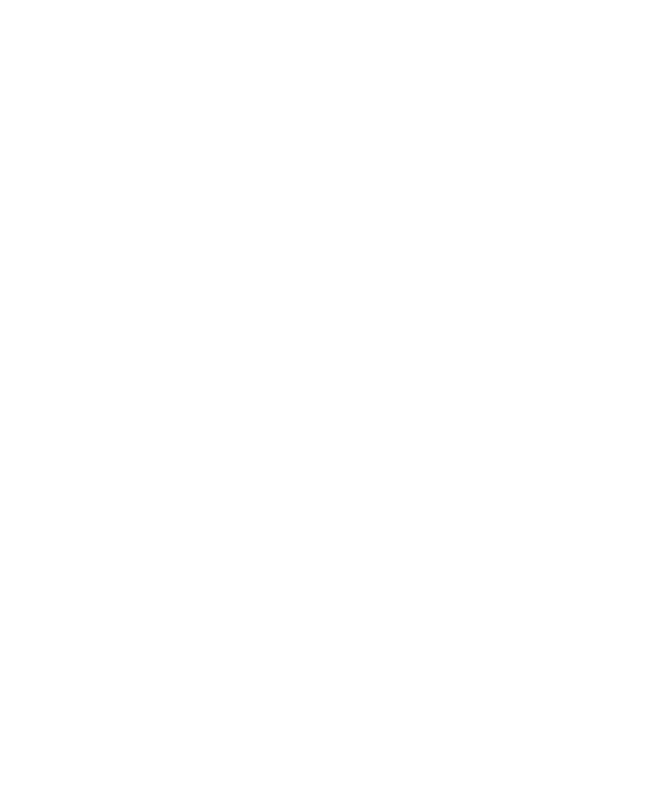
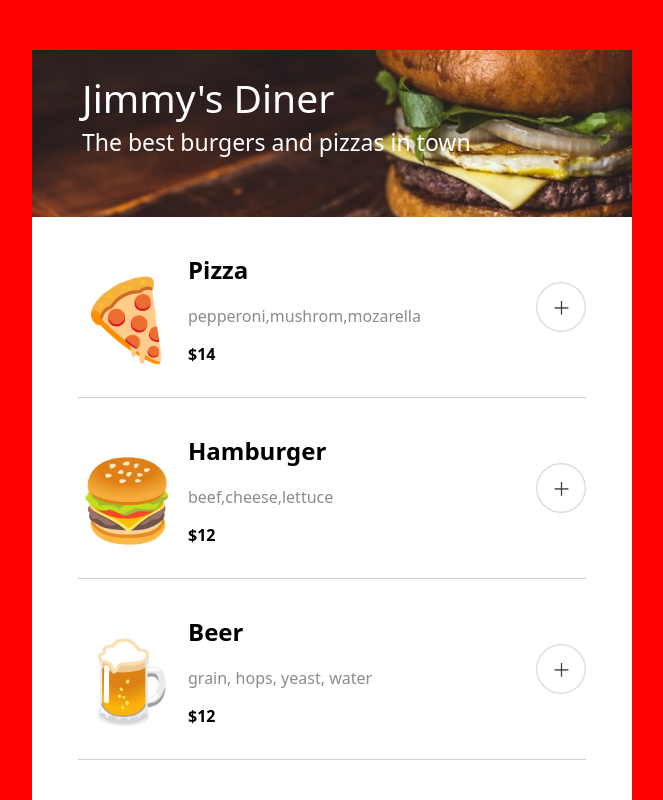
Before and after one commit to biosoluwa/Restaurant-ordering-app, a website built with Vite: page index.html in a window 1280 px wide. Shown: the top 800 px of the page, without its empty margins (308-971 px from the left). Built offline with nearby package versions, Linux system fonts and the light colour scheme; a web font is replaced by a local one.

Commit message:
default state

```diff
--- a/data.js
+++ b/data.js
@@ -1,4 +1,4 @@
-const menuArray = [
+export const menuArray = [
     {
         name: "Pizza",
         ingredients: ["pepperoni", "mushrom", "mozarella"],
--- a/index.css
+++ b/index.css
@@ -1,3 +1,78 @@
 body {
     margin: 0;
+    background-color: red;
+    font-family: "Smythe", system-ui;
 }
+
+.main-container{
+    width: 600px;
+    height: 1161px;
+    background-color: #FFFFFF;
+    margin: auto;
+    margin-top: 50px;
+}
+
+header{
+    height: 167px;
+    background-image: url(images/header-bg-img.png);
+    background-size: cover;
+    box-sizing: border-box;
+    padding: 10px 0 30px 50px;
+    color: white;
+}
+
+header p{
+    font-size: 23px;
+    line-height: 13.8px;
+}
+
+h1{
+    font-size: 39px;
+    line-height: 24px;
+    font-weight: normal;
+}
+
+.menu-items{
+    width: 508px;
+    height: 140px;
+    display: flex;
+    justify-content: space-between;
+    align-items: center;
+    border-bottom: 1px solid #D2D2D2;
+    margin: auto;
+    margin-top: 20px;
+    padding-bottom: 20px;
+}
+
+.image-and-desc{
+    display: flex;
+    align-items: center;
+    gap: 40px;
+}
+
+.menu-items-description{
+    display: flex;
+    flex-direction: column;
+}
+
+.menu-items-description > h2{
+    font-size: 28px;
+    font-weight: normal;
+    line-height: 16px;
+}
+
+.add-btn{
+    width: 50px;
+    height: 50px;
+    cursor: pointer;
+}
+
+.emoji{
+    width: 70px;
+    height: 89px;
+    font-size: 79px;
+}
+
+.grey-text{
+    color: #8B8B8B;
+}
--- a/index.html
+++ b/index.html
@@ -1,8 +1,27 @@
-<html>
-    <head>
-       <link rel="stylesheet" href="index.css">
-    </head>
-    <body>
-	<script src="index.js"></script>
-    </body>
+<!DOCTYPE html>
+<html lang="en">
+<head>
+    <meta charset="UTF-8">
+    <meta name="viewport" content="width=device-width, initial-scale=1.0">
+    <title>Restuarant ordering app</title>
+    <!-- css file -->
+    <link rel="stylesheet" href="index.css">
+    <!-- google font -->
+     <link rel="preconnect" href="https://fonts.googleapis.com">
+     <link rel="preconnect" href="https://fonts.gstatic.com" crossorigin>
+     <link href="https://fonts.googleapis.com/css2?family=Smythe&display=swap" rel="stylesheet">
+</head>
+<body>
+    <div class="main-container">
+       <header>
+        <h1>Jimmy's Diner</h1>
+        <p>The best burgers and pizzas in town</p>
+       </header>
+       <main>
+        <!-- to render the menu  -->
+         <div class="menu" id="menu"></div>
+       </main>
+    </div>
+    <script src="index.js" type="module"></script>
+</body>
 </html>
--- a/index.js
+++ b/index.js
@@ -0,0 +1,21 @@
+import {menuArray} from "./data.js";
+
+function renderMenu(){
+    let menuItems = ''
+    menuArray.forEach(function(menu){
+              menuItems +=   `<div class="menu-items">
+                                    <div class="image-and-desc">
+                                        <p class="emoji"> ${menu.emoji} </p>
+                                        <div class="menu-item-description">
+                                            <h2>${menu.name}</h2>
+                                            <p class="grey-text">${menu.ingredients}</p>
+                                            <p><strong>$${menu.price}</strong></p>
+                                        </div>
+                                    </div>
+                                    <img src="images/add-btn.png" class="add-btn">
+                              </div>`
+    })
+        document.getElementById('menu').innerHTML = menuItems
+}
+
+renderMenu()
```
Also changed, not shown: images/add-btn.png (added), images/header-bg-img.png (added).
